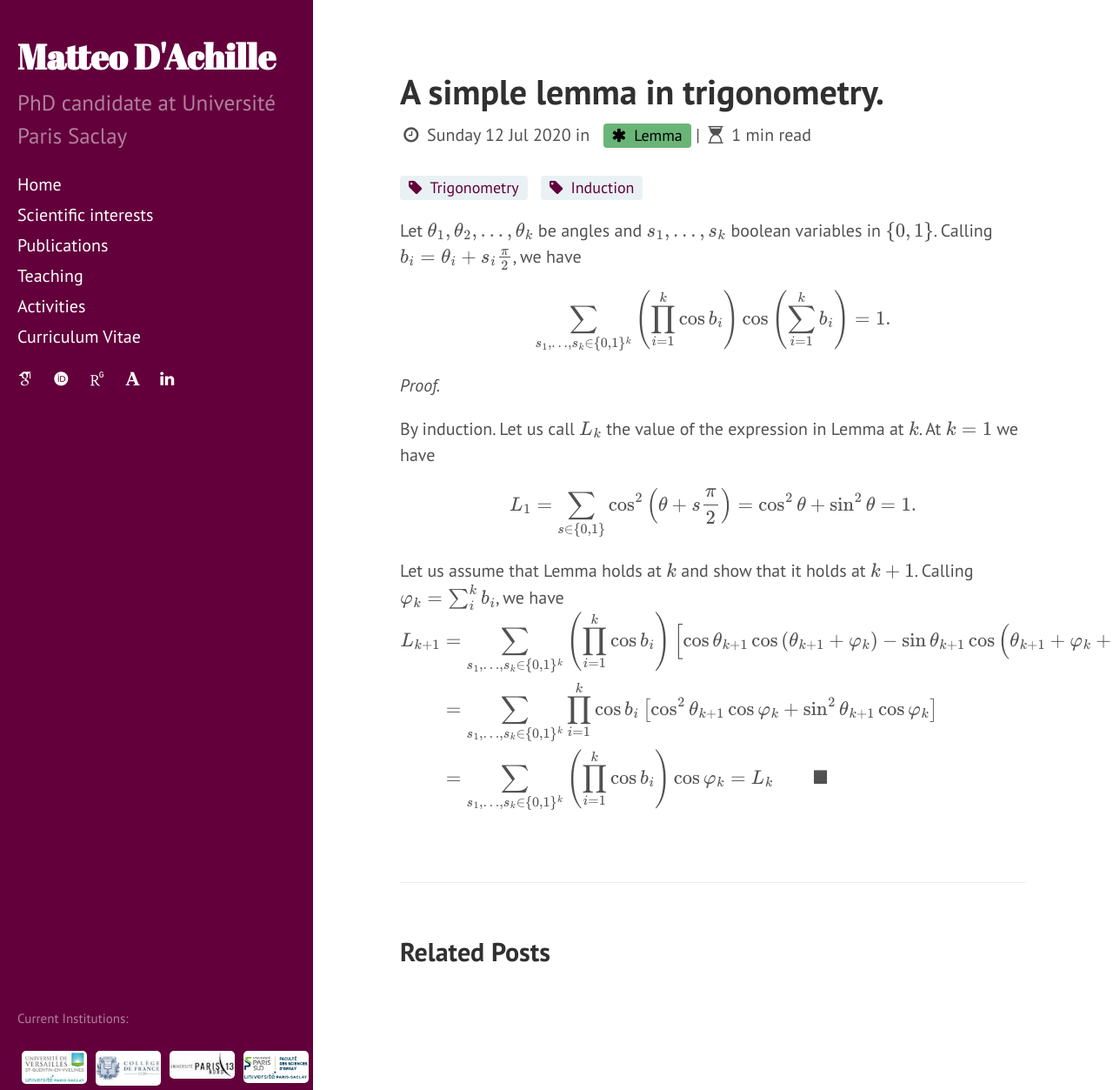
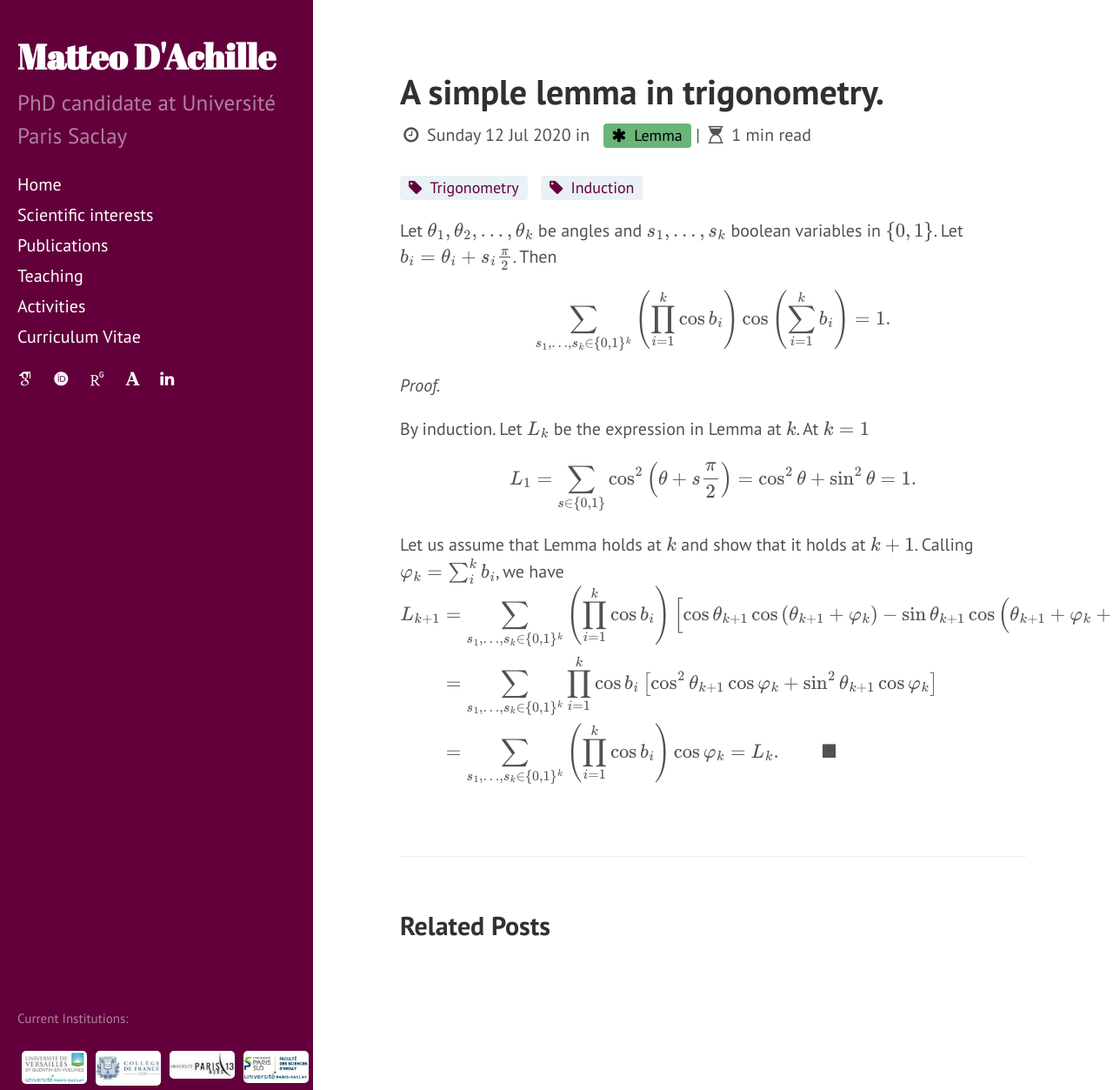
Before and after one commit to matteodachille/matteodachille.github.io, a Jekyll site: the page built from _posts/2020-7-12-trigolemma.md, in a window 1280 px wide and 1253 px high. Shown: the whole window at 87% size. Built offline with Jekyll 4.4.1, drawn with Linux system fonts in a browser that asks for light colours; nearby versions of some CDN libraries; some web fonts are replaced; formulas are drawn with MathJax 3.

Commit message:
Solved http -> https bug in mathml, corrected minor typos

```diff
--- a/_layouts/post.html
+++ b/_layouts/post.html
@@ -3,11 +3,11 @@
 comments: true
 ---
 <script type="text/javascript"
-    src="http://cdn.mathjax.org/mathjax/latest/MathJax.js?config=TeX-AMS-MML_HTMLorMML">
+    src="https://cdn.mathjax.org/mathjax/latest/MathJax.js?config=TeX-AMS-MML_HTMLorMML">
 </script>
 
-<article itemscope itemtype="http://schema.org/BlogPosting">
-<div class="post" imteprop="articleBody">
+<article itemscope itemtype="https://schema.org/BlogPosting">
+<div class="post" itemprop="articleBody">
   {% if page.author.image %}
   <span class="authorship"><img src="{{page.author.image}}" width=80px /></span>
   {% endif %}
--- a/_posts/2020-7-12-trigolemma.md
+++ b/_posts/2020-7-12-trigolemma.md
@@ -6,12 +6,12 @@
 tags: Trigonometry Induction
 ---
 
-Let \\(\theta_1, \theta_2,\ldots, \theta_k \\) be angles and \\(s_1,\ldots,s_k\\) boolean variables in \\(\lbrace 0,1\rbrace \\). Calling \\(b_i = \theta_i + s_i \frac{\pi}{2} \\), we have
+Let \\(\theta_1, \theta_2,\ldots, \theta_k \\) be angles and \\(s_1,\ldots,s_k\\) boolean variables in \\(\lbrace 0,1\rbrace \\). Let \\(b_i = \theta_i + s_i \frac{\pi}{2} \\). Then
 \\[ \sum_{s_1,\ldots,s_k \in \lbrace 0,1\rbrace^k} \left(\prod_{i=1}^k \cos b_i \right) \cos{\left(\sum_{i=1}^k b_i \right)} = 1. \\]
 
 _Proof._
 
-By induction. Let us call \\( L_k \\) the value of the expression in Lemma at \\( k \\). At \\(k=1\\) we have
+By induction. Let \\( L_k \\) be the expression in Lemma at \\( k \\). At \\(k=1\\)
 \\[ L_1 = \sum_{s \in \lbrace 0,1\rbrace} \cos^2\left(\theta +s \frac{\pi}{2}\right) =\cos^2 \theta +\sin^2 \theta = 1.  \\]
 
 Let us assume that Lemma holds at \\(k \\) and show that it holds at \\(k+1\\). Calling \\( \varphi_k = \sum_i^k b_i\\), we have
@@ -19,6 +19,6 @@
 \begin{align*}
 L_{k+1} & = \sum_{s_1,\ldots,s_k \in \lbrace 0,1\rbrace^k} \left(\prod_{i=1}^{k} \cos b_i \right)\left[\cos{\theta_{k+1}}\cos{\left(\theta_{k+1}+\varphi_k\right)}-\sin{\theta_{k+1}}\cos{\left(\theta_{k+1}+\varphi_k+\frac{\pi}{2}\right)} \right] \\
 & = \sum_{s_1,\ldots,s_k \in \lbrace 0,1\rbrace^k} \prod_{i=1}^{k} \cos b_i \left[\cos^2 \theta_{k+1}\cos{\varphi_k} + \sin^2 \theta_{k+1}\cos{\varphi_k}  \right] \\
-& = \sum_{s_1,\ldots,s_k \in \lbrace 0,1\rbrace^k} \left(\prod_{i=1}^{k} \cos b_i\right) \cos \varphi_k = L_k \qquad \blacksquare
+& = \sum_{s_1,\ldots,s_k \in \lbrace 0,1\rbrace^k} \left(\prod_{i=1}^{k} \cos b_i\right) \cos \varphi_k = L_k. \qquad \blacksquare
 \end{align*}
 $$
```
Also changed, not shown: Gemfile.lock.
